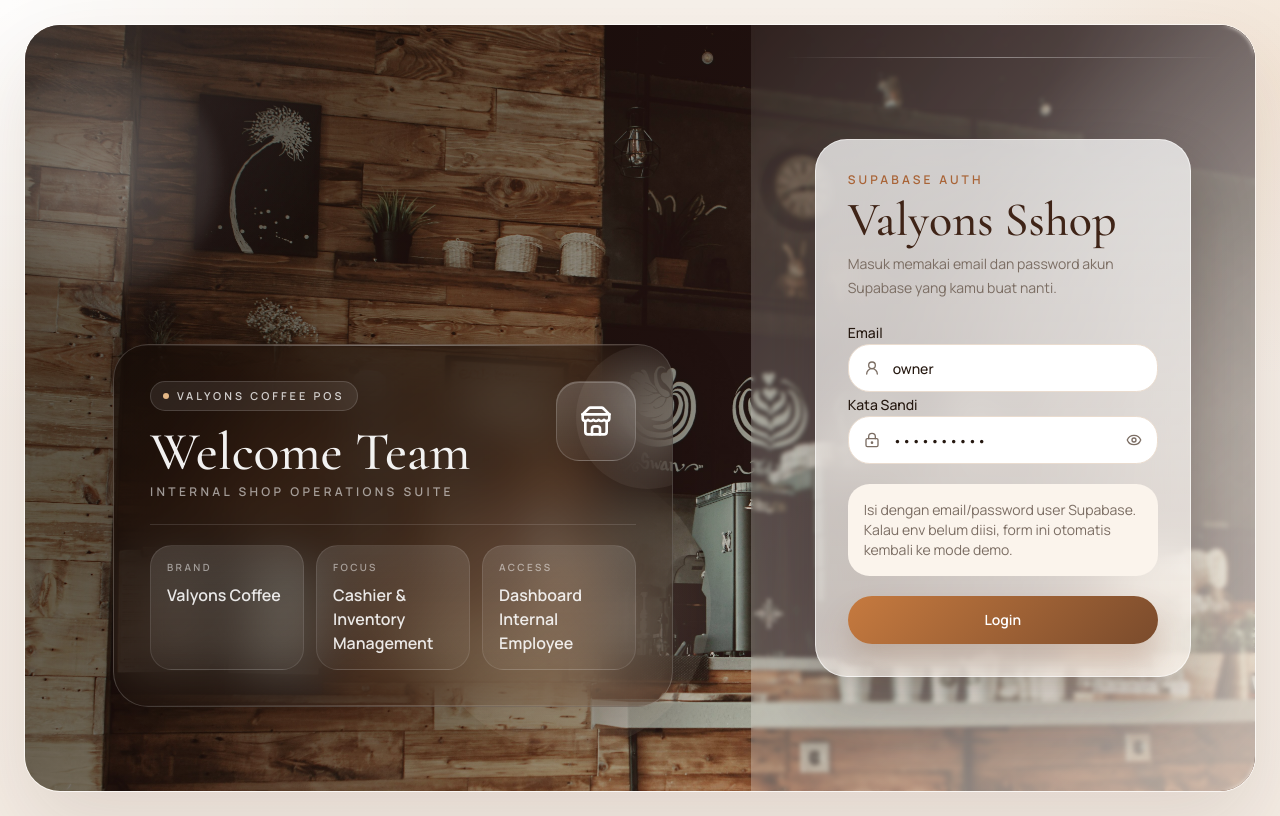
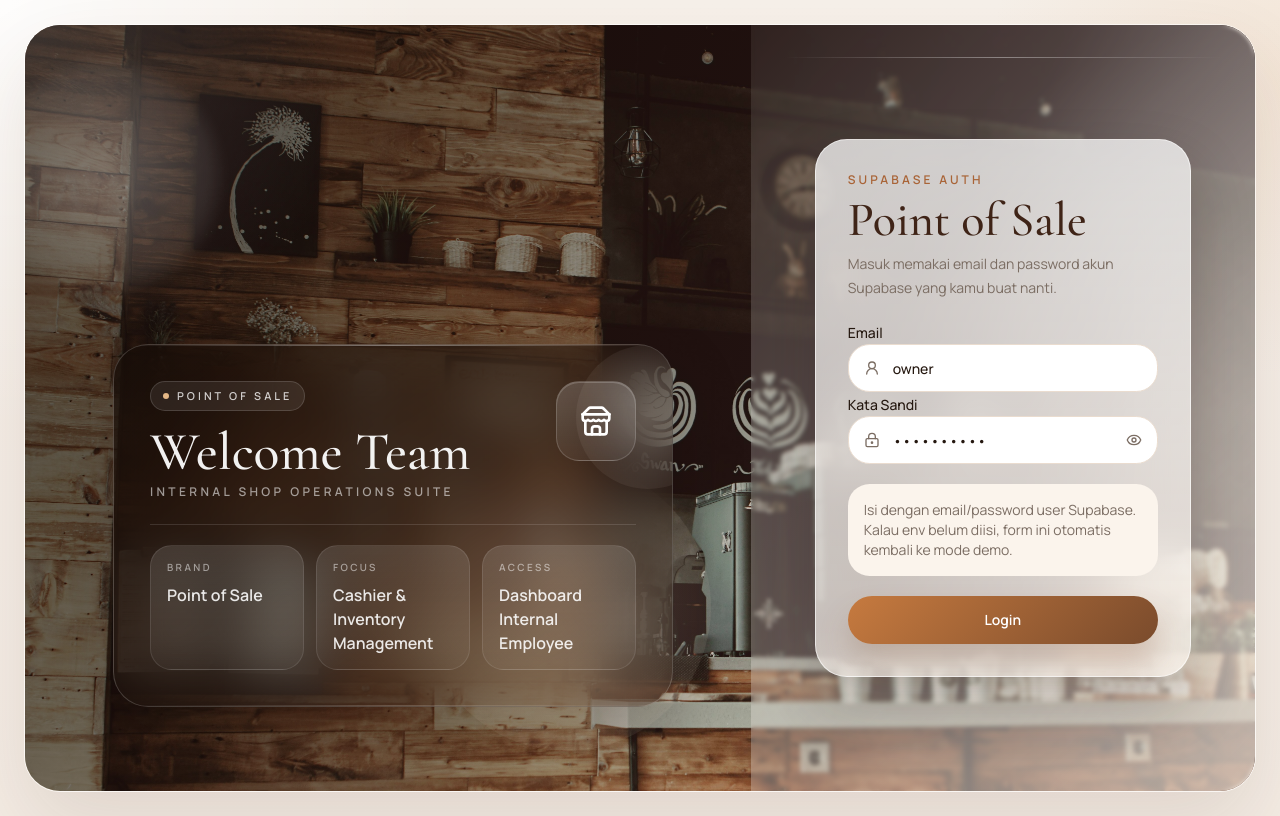
Before and after one commit to valdown/pos-online, a Next.js app: page /login in a window 1280 px wide. Built offline with nearby package versions, Linux system fonts and the light colour scheme; no server answers; the database is empty.

Commit message:
Update login brand copy

```diff
--- a/app/login/page.tsx
+++ b/app/login/page.tsx
@@ -28,7 +28,7 @@
                       <div className="min-w-0 flex-1 space-y-4">
                         <div className="inline-flex w-fit items-center gap-2 rounded-[var(--radius-pill)] border border-white/14 bg-white/8 px-3 py-1.5 text-[0.68rem] font-semibold uppercase tracking-[0.28em] text-white/78">
                           <span className="size-1.5 rounded-full bg-[var(--coffee-300)]" />
-                          Valyons Coffee POS
+                          Point of Sale
                         </div>
 
                         <div className="space-y-3">
@@ -51,7 +51,7 @@
                     <div className="grid gap-3 border-t border-white/12 pt-5 sm:grid-cols-3">
                       <div className="rounded-[var(--radius-soft)] border border-white/10 bg-[linear-gradient(180deg,rgba(255,255,255,0.12),rgba(255,255,255,0.04))] px-4 py-3.5">
                         <p className="text-[0.62rem] font-semibold uppercase tracking-[0.24em] text-white/50">Brand</p>
-                        <p className="mt-2 text-base font-semibold text-white/88">Valyons Coffee</p>
+                        <p className="mt-2 text-base font-semibold text-white/88">Point of Sale</p>
                       </div>
                       <div className="rounded-[var(--radius-soft)] border border-white/10 bg-[linear-gradient(180deg,rgba(255,255,255,0.12),rgba(255,255,255,0.04))] px-4 py-3.5">
                         <p className="text-[0.62rem] font-semibold uppercase tracking-[0.24em] text-white/50">Focus</p>
--- a/components/auth/login-form.tsx
+++ b/components/auth/login-form.tsx
@@ -80,7 +80,7 @@
     >
       <div className="space-y-2">
         <p className="text-xs font-semibold uppercase tracking-[0.26em] text-[var(--coffee-600)]">{usesSupabase ? "Supabase auth" : "Demo akses"}</p>
-        <h2 className="font-display text-5xl leading-none text-[var(--coffee-900)]">Valyons Sshop</h2>
+        <h2 className="font-display text-5xl leading-none text-[var(--coffee-900)]">Point of Sale</h2>
         <p className="text-sm leading-6 text-[var(--muted)]">
           {usesSupabase
             ? "Masuk memakai email dan password akun Supabase yang kamu buat nanti."
```
